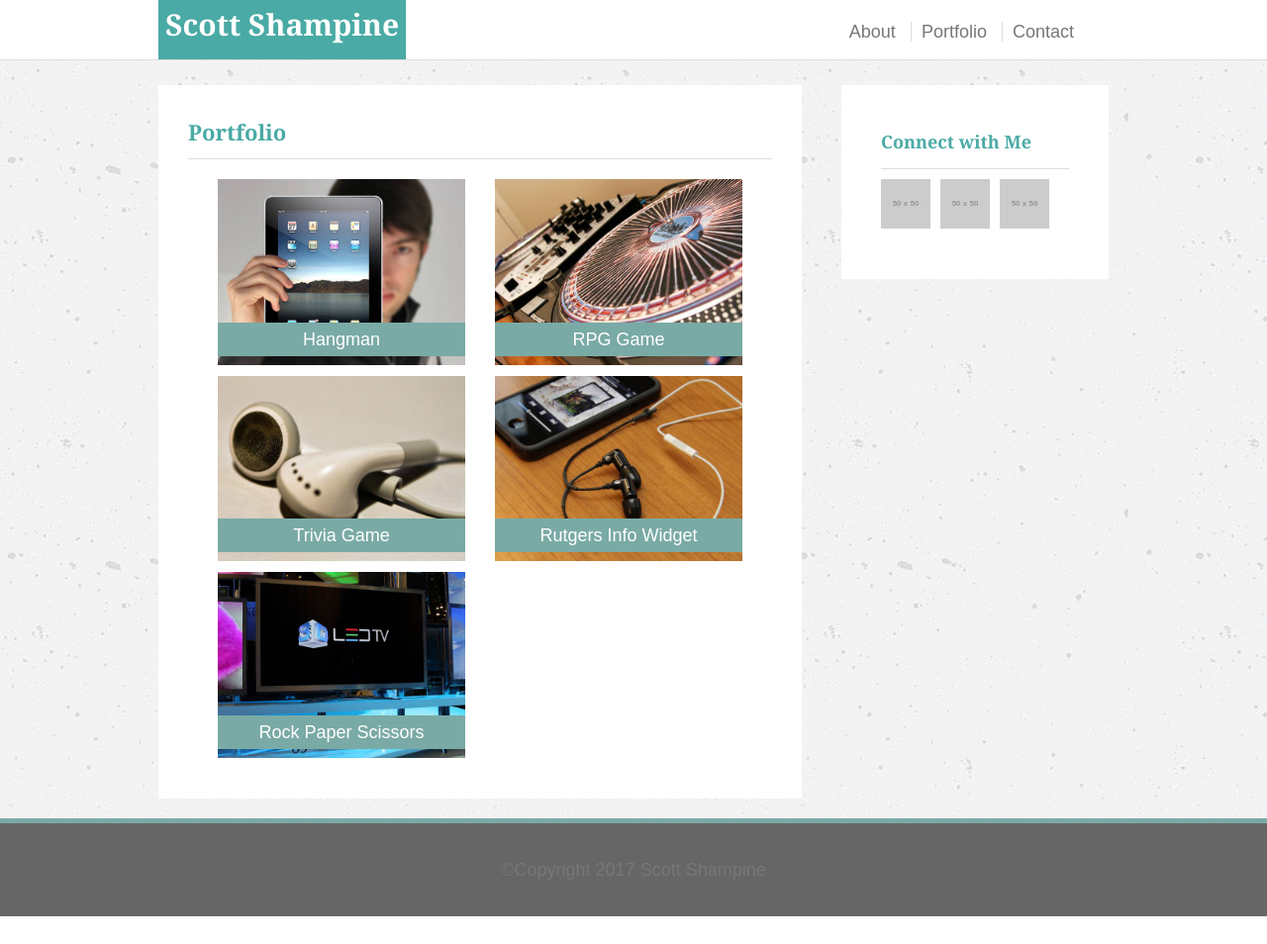
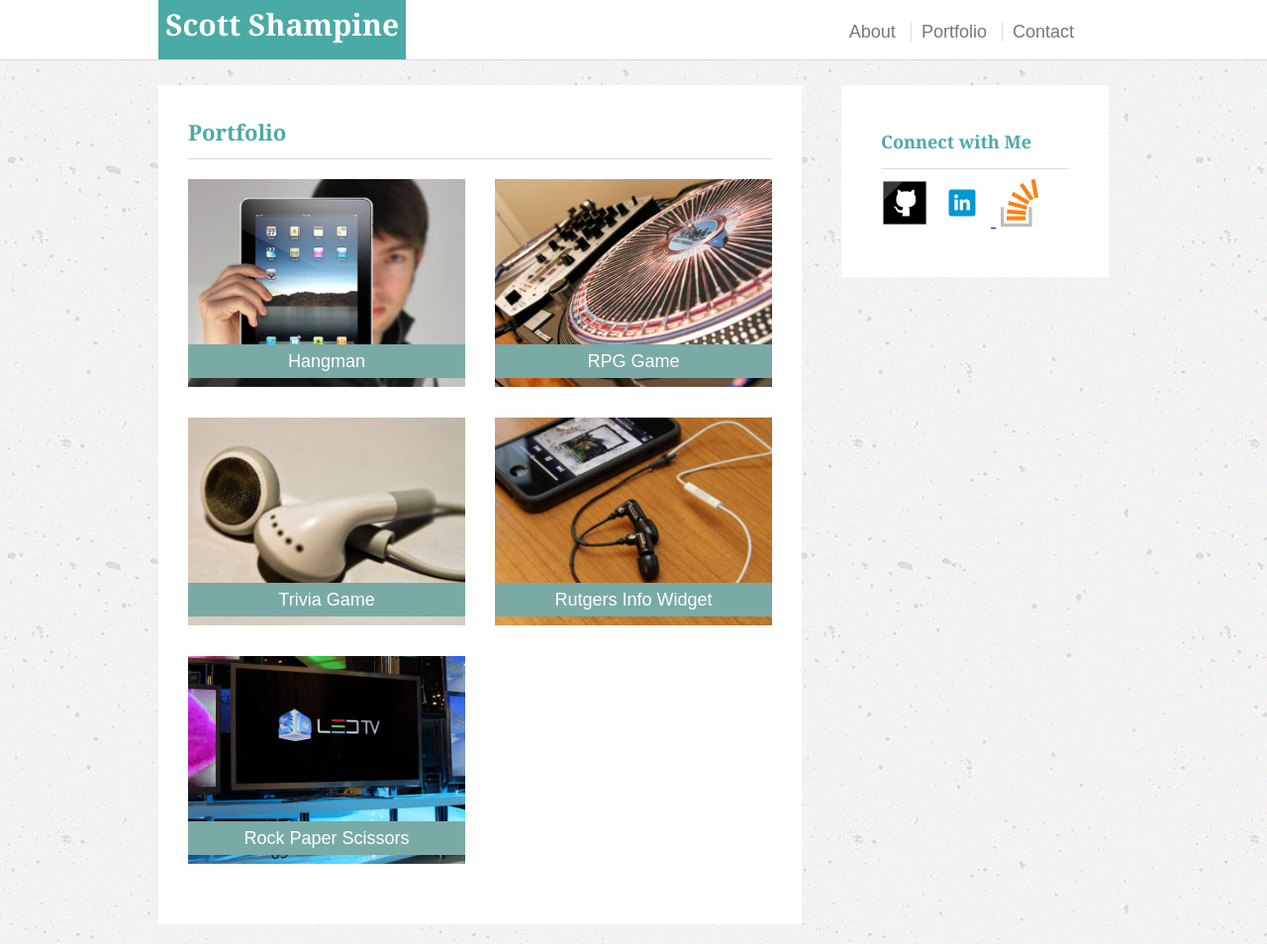
Before and after one commit to sshampine/BasicPortfolio, a plain HTML site: page portfolio.html in a window 1280 px wide. Shown: the top 954 px of the page at 99% size. Before the commit the page ends 926 px from the top, so only its background shows below. Drawn offline with Linux system fonts and the light colour scheme; placeholder pictures from the web are drawn by us.

Commit message:
changed files

```diff
--- a/assets/css/style.css
+++ b/assets/css/style.css
@@ -123,12 +123,16 @@ p {
 }
 
 .image {
-	width: 250px;
+	width: 280px;
 	float: left;
-	margin-left: 30px;
+
 	position: relative;
 	overflow: auto;
+	margin-bottom: 20px;
+}
 
+.image:nth-child(even) {
+	float: right;
 }
 
 .image img {
--- a/portfolio.html
+++ b/portfolio.html
@@ -45,9 +45,9 @@
 	</div>
 	<div class="rightAside">
 		<h3>Connect with Me</h3>
-		<img src="http://placehold.it/50x50">
-		<img src="http://placehold.it/50x50">
-		<img src="http://placehold.it/50x50">
+		<a href="#"><img src="assets/images/gitHubLogo.png" alt="github logo"></a>
+		<a href="#"><img src="assets/images/linkedinLogo.png" alt="linkedin logo"> </a>
+		<a href="#"><img src="assets/images/stackoverflow.png" alt="stackoverflow logo"></a>
 	</div>
 	</div>
 	<div class="footer wrapper">
```
Also changed, not shown: contact.html (+3 -3 lines), index.html (+3 -3 lines), assets/images/gitHubLogo.png (added), assets/images/linkedinLogo.png (added), assets/images/stackoverflow.png (added), 3 other files.
